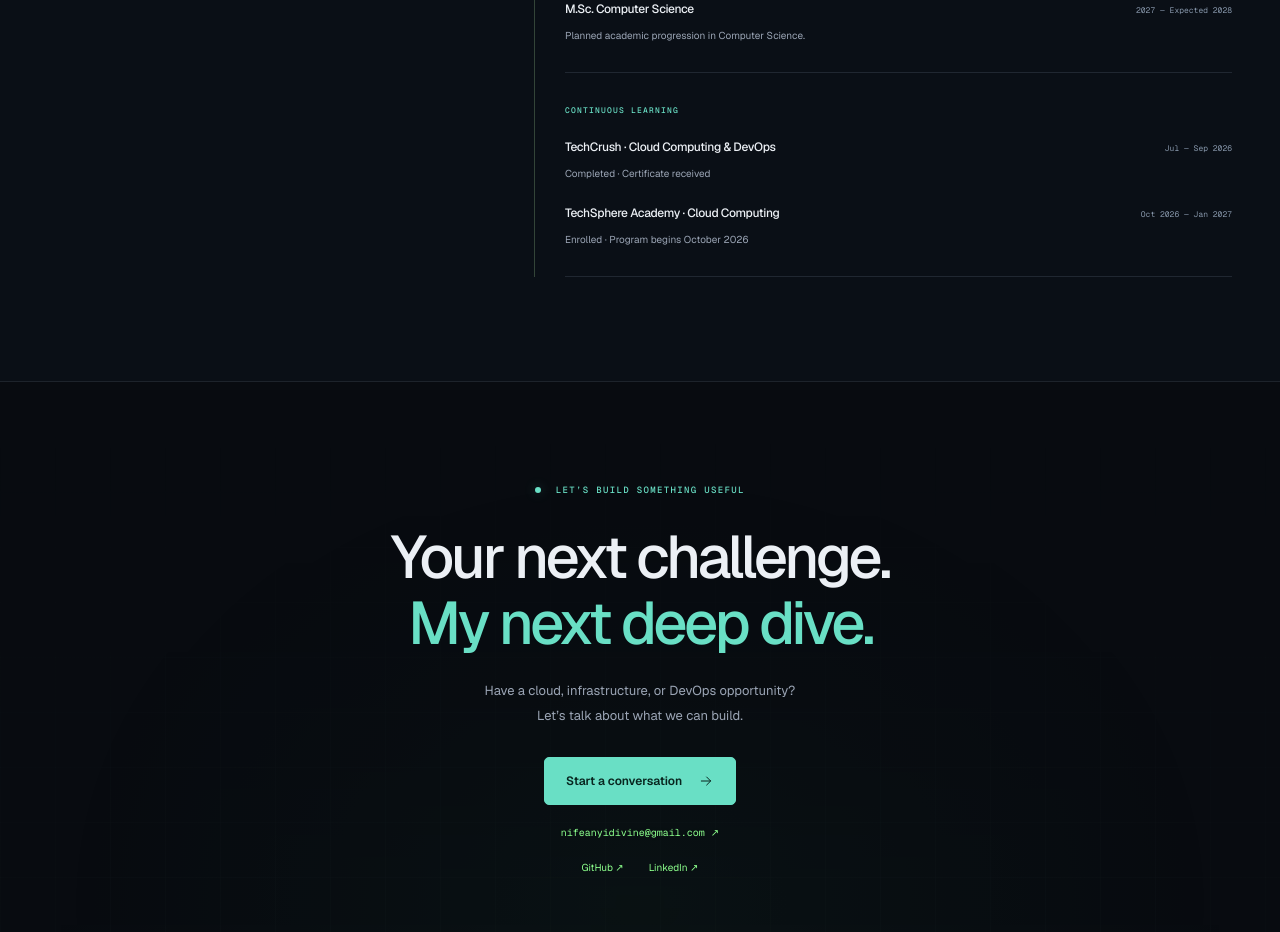
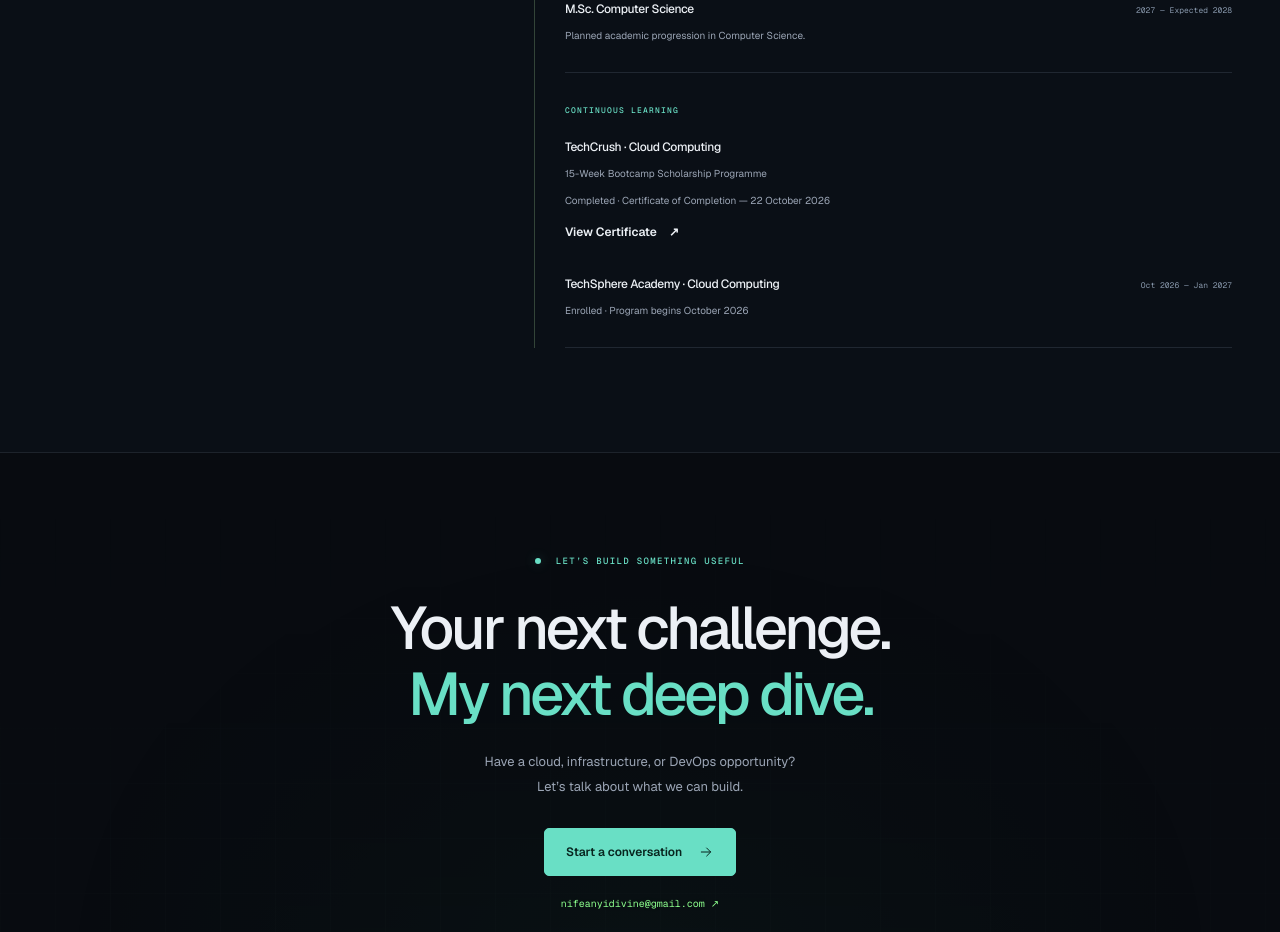
Before and after one commit to Semicrypt/professional-portfolio, a Next.js app: page / in a window 1280 px wide. Shown: the part 5920-6852 px from the top of the page. Built offline with nearby package versions, Linux system fonts and the light colour scheme; no server answers.

Commit message:
Add TechCrush cloud computing certificate

```diff
--- a/app/page.tsx
+++ b/app/page.tsx
@@ -1684,11 +1684,21 @@ export default function Home() {
                 <p className="eyebrow">CONTINUOUS LEARNING</p>
 
                 <div>
-                  <h3>TechCrush · Cloud Computing &amp; DevOps</h3>
-                  <span>Jul — Sep 2026</span>
+                  <h3>TechCrush · Cloud Computing</h3>
                 </div>
 
-                <p>Completed · Certificate received</p>
+                <p>15-Week Bootcamp Scholarship Programme</p>
+                <p>Completed · Certificate of Completion — 22 October 2026</p>
+
+                <a
+                  className="text-link"
+                  href="/techcrush-cloud-computing-certificate.pdf"
+                  target="_blank"
+                  rel="noopener noreferrer"
+                  aria-label="View TechCrush Cloud Computing certificate (PDF, opens in a new tab)"
+                >
+                  View Certificate <span aria-hidden="true">↗</span>
+                </a>
 
                 <div>
                   <h3>TechSphere Academy · Cloud Computing</h3>
```
Also changed, not shown: 1 other file (tests, documents, lock files or other folders).
